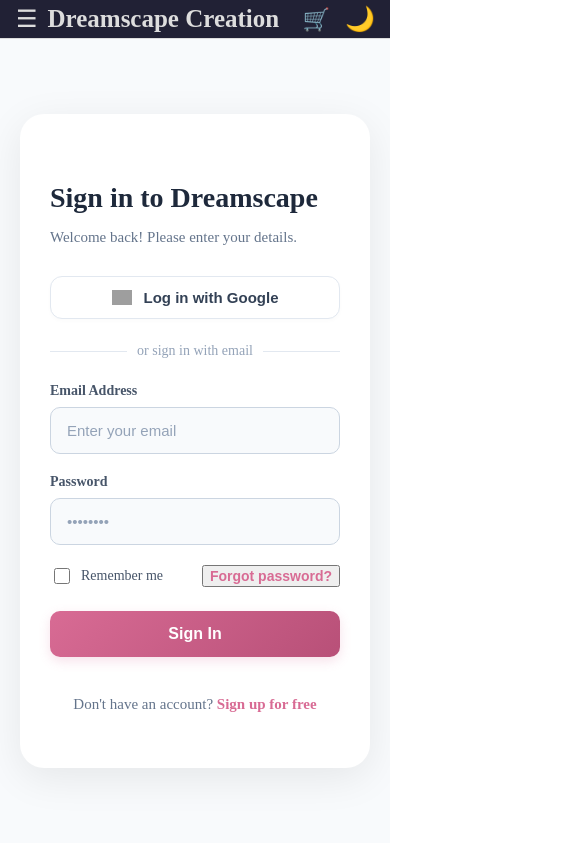
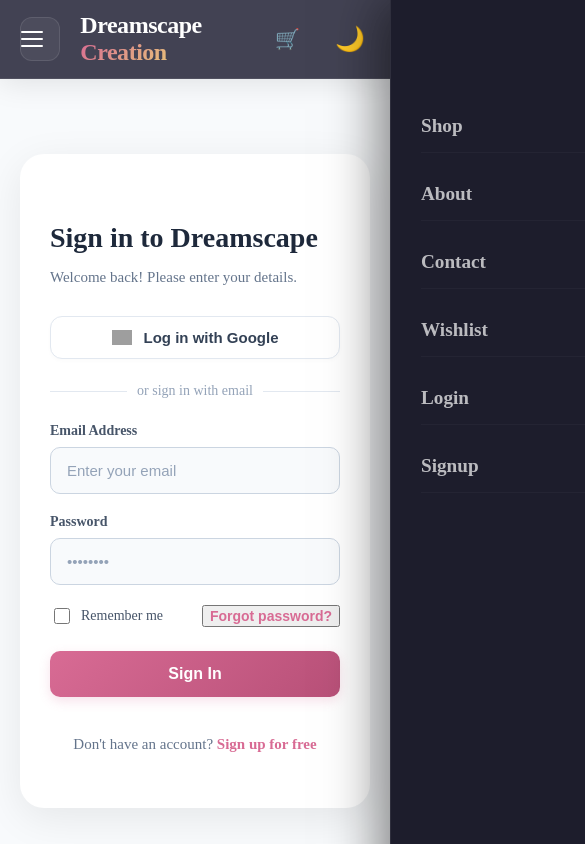
Before and after one commit to annu1908/1dreamscape_creation, a React (Create React App) app in the folder client/: page /login in a window 390 px wide. Shown: the top 844 px of the page, 585 px wide, since content can reach past the window. Built offline with nearby package versions, Linux system fonts and the light colour scheme; no server answers; grey boxes are pictures that could not be loaded.

Commit message:
feat: premium navbar overhaul with glassmorphism and admin mobile fix

```diff
--- a/client/src/components/HeroSection.js
+++ b/client/src/components/HeroSection.js
@@ -59,7 +59,7 @@
 
           <div className="hero__actions">
             <button
-              onClick={() => document.getElementById('product-section')?.scrollIntoView({ behavior: 'smooth' })}
+              onClick={() => document.getElementById('product-list')?.scrollIntoView({ behavior: 'smooth' })}
               className="hero__btn hero__btn--primary"
             >
               <span>Shop Collection</span>
@@ -79,7 +79,7 @@
               </svg>
             </button>
             <button
-              onClick={() => document.getElementById('product-section')?.scrollIntoView({ behavior: 'smooth' })}
+              onClick={() => document.getElementById('product-list')?.scrollIntoView({ behavior: 'smooth' })}
               className="hero__btn hero__btn--secondary"
             >
               Explore Categories
--- a/client/src/components/Navbar.css
+++ b/client/src/components/Navbar.css
@@ -1,79 +1,133 @@
+/* ============================================
+   NAVBAR — Dreamscape Creations
+   Premium, Glassmorphism, Modern UI
+   ============================================ */
+
 .navbar {
   display: flex;
   justify-content: space-between;
   align-items: center;
-  padding: 20px 30px;
-  background:  #212135;
-  border-bottom: 1px solid #ddd;
-  position: relative;
+  padding: 12px 40px;
+  background: rgba(33, 33, 53, 0.85); /* Dark Deep Slate */
+  backdrop-filter: blur(12px);
+  -webkit-backdrop-filter: blur(12px);
+  border-bottom: 1px solid rgba(255, 255, 255, 0.08);
+  position: sticky;
+  top: 0;
+  z-index: 1000;
+  box-shadow: 0 4px 30px rgba(0, 0, 0, 0.1);
+  transition: all 0.3s ease;
 }
 
 .navbar-left {
   display: flex;
   align-items: center;
+  gap: 20px;
 }
 
+/* ---------- Logo ---------- */
 .logo {
-  font-size: 25px;
-  font-weight: bold;
-  color: #ddd;
+  font-size: 24px;
+  font-weight: 800;
+  color: #ffffff;
   text-decoration: none;
+  letter-spacing: -0.02em;
+  transition: transform 0.3s ease;
 }
 
-.navbar-right {
+.logo:hover {
+  transform: scale(1.02);
+}
+
+.logo-accent {
+  background: linear-gradient(135deg, #d86b94, #e8c07a);
+  -webkit-background-clip: text;
+  -webkit-text-fill-color: transparent;
+  background-clip: text;
+}
+
+/* ---------- Nav Links ---------- */
+.nav-links {
   display: flex;
   align-items: center;
-}
-
-.menu-toggle {
-  font-size: 24px;
-  background: none;
-  border: none;
-  cursor: pointer;
-  display: none;
-}
-
-.nav-links {
-  display: flex;
-  gap: 15px;
-  margin-right: 20px;
-  font-size: 20px;
+  gap: 8px;
 }
 
 .nav-link {
-  color:#ddd;
+  color: rgba(255, 255, 255, 0.7);
   text-decoration: none;
-  padding: 0.5rem 1rem;
-  transition: color 0.3s ease;
+  font-size: 0.95rem;
+  font-weight: 600;
+  padding: 8px 16px;
+  border-radius: 12px;
+  transition: all 0.3s cubic-bezier(0.4, 0, 0.2, 1);
+  position: relative;
 }
 
 .nav-link:hover {
-  color: #d86b94;
+  color: #ffffff;
+  background: rgba(255, 255, 255, 0.05);
 }
 
-/* Cart section */
+.nav-link::after {
+  content: '';
+  position: absolute;
+  bottom: 6px;
+  left: 50%;
+  width: 0;
+  height: 2px;
+  background: var(--hero-accent, #d86b94);
+  transition: all 0.3s ease;
+  transform: translateX(-50%);
+  border-radius: 2px;
+}
+
+.nav-link:hover::after {
+  width: 20px;
+}
+
+/* ---------- Cart & Theme ---------- */
+.navbar-cart {
+  display: flex;
+  align-items: center;
+  gap: 20px;
+}
+
 .cart-icon {
   text-decoration: none;
-  font-size: 22px;
-  color: #333;
+  font-size: 20px;
+  color: #ffffff;
   position: relative;
+  display: flex;
+  align-items: center;
+  transition: transform 0.2s ease;
+}
+
+.cart-icon:hover {
+  transform: translateY(-2px);
 }
 
 .cart-count {
   position: absolute;
-  top: -8px;
-  right: -10px;
-  background: red;
+  top: -10px;
+  right: -12px;
+  background: #d86b94;
   color: white;
   border-radius: 50%;
-  font-size: 12px;
-  padding: 2px 6px;
+  font-size: 10px;
+  font-weight: 800;
+  min-width: 18px;
+  height: 18px;
+  display: flex;
+  align-items: center;
+  justify-content: center;
+  box-shadow: 0 4px 10px rgba(216, 107, 148, 0.4);
+  border: 2px solid #212135;
 }
 
-/* User dropdown */
+/* ---------- User Dropdown ---------- */
 .user-dropdown {
   position: relative;
-  display: inline-block;
 }
 
 .user-initial-circle {
@@ -82,194 +136,201 @@
   width: 38px;
   height: 38px;
   border-radius: 50%;
-  text-align: center;
-  line-height: 38px;
+  display: flex;
+  align-items: center;
+  justify-content: center;
   font-weight: 700;
   cursor: pointer;
-  border: 2px solid rgba(255,255,255,0.3);
-  box-shadow: 0 4px 12px rgba(216, 107, 148, 0.3);
+  border: 2px solid rgba(255, 255, 255, 0.1);
+  box-shadow: 0 4px 15px rgba(0, 0, 0, 0.2);
   transition: all 0.3s ease;
-  font-size: 16px;
 }
 
 .user-initial-circle:hover {
-  transform: scale(1.1);
-  box-shadow: 0 6px 18px rgba(216, 107, 148, 0.5);
+  transform: translateY(-2px);
+  box-shadow: 0 6px 20px rgba(216, 107, 148, 0.4);
+  border-color: rgba(255, 255, 255, 0.3);
 }
 
 .dropdown-menu {
   position: absolute;
-  top: 50px;
+  top: calc(100% + 15px);
   right: 0;
-  background: #ffffff;
-  border-radius: 16px;
-  box-shadow: 0 15px 40px rgba(0, 0, 0, 0.12);
-  padding: 8px;
-  z-index: 1000;
-  min-width: 220px;
-  border: 1px solid rgba(0,0,0,0.06);
-  animation: dropdownFadeIn 0.2s ease;
+  background: rgba(33, 33, 53, 0.95);
+  backdrop-filter: blur(20px);
+  border-radius: 20px;
+  min-width: 240px;
+  border: 1px solid rgba(255, 255, 255, 0.08);
+  box-shadow: 0 20px 50px rgba(0, 0, 0, 0.3);
+  padding: 12px;
+  transform-origin: top right;
+  animation: dropdownIn 0.3s cubic-bezier(0.23, 1, 0.32, 1);
 }
 
-@keyframes dropdownFadeIn {
-  from { opacity: 0; transform: translateY(-8px); }
-  to { opacity: 1; transform: translateY(0); }
+@keyframes dropdownIn {
+  from { opacity: 0; transform: scale(0.95) translateY(-10px); }
+  to { opacity: 1; transform: scale(1) translateY(0); }
 }
 
 .dropdown-header {
-  padding: 12px 14px;
-  display: flex;
-  flex-direction: column;
+  padding: 12px 16px;
 }
 
 .dropdown-header strong {
+  display: block;
   font-size: 15px;
-  color: #1e293b;
-  margin-bottom: 2px;
+  color: #fff;
 }
 
 .dropdown-header span {
   font-size: 12px;
-  color: #94a3b8;
+  color: rgba(255, 255, 255, 0.5);
 }
 
 .dropdown-divider {
   height: 1px;
-  background: #f1f5f9;
-  margin: 4px 0;
+  background: rgba(255, 255, 255, 0.05);
+  margin: 8px 0;
 }
 
 .dropdown-item {
-  display: block;
-  padding: 10px 14px;
-  color: #334155;
+  display: flex;
+  align-items: center;
+  padding: 12px 16px;
+  color: rgba(255, 255, 255, 0.8);
   text-decoration: none;
+  font-size: 14px;
   font-weight: 600;
-  font-size: 14px;
-  border-radius: 10px;
-  transition: background 0.2s ease;
-  cursor: pointer;
+  border-radius: 12px;
+  transition: all 0.2s ease;
 }
 
 .dropdown-item:hover {
-  background: #f8fafc;
+  background: rgba(255, 255, 255, 0.05);
   color: #d86b94;
+  transform: translateX(4px);
 }
 
 .dropdown-logout {
-  color: #ef4444;
+  color: #ff4d4d;
 }
 
 .dropdown-logout:hover {
-  background: #fef2f2;
-  color: #dc2626;
+  background: rgba(255, 77, 77, 0.1);
+  color: #ff4d4d;
 }
 
-.logout {
+/* ---------- Hamburger Menu ---------- */
+.menu-toggle {
+  display: none;
+  background: rgba(255, 255, 255, 0.05);
+  border: 1px solid rgba(255, 255, 255, 0.1);
   cursor: pointer;
-  color: #d0006f;
-  font-weight: bold;
-  text-align: center;
+  padding: 0;
+  width: 44px;
+  height: 44px;
+  border-radius: 12px;
+  transition: all 0.3s ease;
+  z-index: 1001;
+  display: flex;
+  align-items: center;
+  justify-content: center;
 }
 
-.logout:hover {
-  color: #fff;
-  background-color: #d0006f;
-  border-radius: 4px;
-  padding: 4px 6px;
+.menu-toggle:hover {
+  background: rgba(255, 255, 255, 0.1);
+  border-color: rgba(255, 255, 255, 0.2);
 }
 
-/* Control visibility of logout vs initial */
-.desktop-only {
-  display: flex;
+.hamburger-box {
+  width: 22px;
+  height: 18px;
+  position: relative;
 }
 
-.mobile-only {
-  display: none;
+.hamburger-inner, .hamburger-inner::before, .hamburger-inner::after {
+  width: 22px;
+  height: 2px;
+  background: #ffffff;
+  position: absolute;
+  transition: all 0.35s cubic-bezier(0.4, 0, 0.2, 1);
+  border-radius: 4px;
+}
+
+.hamburger-inner { top: 50%; transform: translateY(-50%); }
+.hamburger-inner::before { content: ''; top: -7px; left: 0; }
+.hamburger-inner::after { content: ''; top: 7px; left: 0; }
+
+.menu-toggle.active .hamburger-inner { background: transparent; }
+.menu-toggle.active .hamburger-inner::before { transform: rotate(45deg); top: 0; }
+.menu-toggle.active .hamburger-inner::after { transform: rotate(-45deg); top: 0; }
+
+.nav-backdrop {
+  position: fixed;
+  inset: 0;
+  background: rgba(0, 0, 0, 0.5);
+  backdrop-filter: blur(4px);
+  z-index: 998;
+  animation: fadeIn 0.3s ease;
+}
+
+@keyframes fadeIn {
+  from { opacity: 0; }
+  to { opacity: 1; }
 }
 
 /* ============ MOBILE VIEW ============ */
-@media (max-width: 768px) {
+@media (max-width: 992px) {
+  .navbar { padding: 12px 20px; }
+  .nav-links:not(.open) { display: none; }
 
-  .navbar {
-    padding: 0 10px;
-    justify-content: space-between;
-  }
-
-  .navbar-left {
-    gap: 4px;
-    margin-left: 0;
-    padding-left: 0;
-  }
-
-  .navbar-cart {
-    margin-right: 0;
-  }
-
-  .menu-toggle {
-    display: block;
-    color: #ddd;
-  }
+  .menu-toggle { display: block; z-index: 1001; }
 
   .nav-links {
-    display: none;
-    position: absolute;
-    top: 60px;
-    left: 0;
-    width: 100%;
+    position: fixed;
+    top: 0;
+    right: 0;
+    height: 100vh;
+    width: 300px;
+    background: rgba(25, 25, 40, 0.98);
+    backdrop-filter: blur(20px);
     flex-direction: column;
-    background: #212135;
-    padding: 15px 0;
-    border-top: 1px solid #ddd;
+    padding: 100px 30px;
+    gap: 15px;
     z-index: 1000;
-    align-items: center;
+    border-left: 1px solid rgba(255, 255, 255, 0.08);
+    box-shadow: -10px 0 50px rgba(0, 0, 0, 0.5);
+    transform: translateX(100%);
+    transition: transform 0.4s cubic-bezier(0.4, 0, 0.2, 1);
+    display: flex !important;
   }
 
   .nav-links.open {
-    display: flex;
+    transform: translateX(0);
   }
 
-  .desktop-only {
-    display: none !important;
+  .nav-link {
+    width: 100%;
+    font-size: 1.2rem;
+    padding: 15px 0;
+    border-bottom: 1px solid rgba(255, 255, 255, 0.03);
+    border-radius: 0;
   }
 
-  .mobile-only {
-    display: block !important;
-    font-weight: bold;
-    color: #d0006f;
-    cursor: pointer;
-    padding: 6px 10px;
-    border: 2px solid #d0006f;
-    border-radius: 6px;
-    background-color: white;
-  }
+  .nav-link:hover { background: none; }
 
-  .mobile-only:hover {
-    background-color: #d0006f;
-    color: white;
-  }
+  .mobile-only { display: block !important; }
+  .desktop-only { display: none !important; }
 
-  .user-initial-circle {
-    padding: 8px 12px;
-  }
-
-  .logout-dropdown {
-    position: absolute;
-    top: 40px;
-    background: white;
-    padding: 5px 10px;
-    border: 1px solid #ccc;
-    cursor: pointer;
-    z-index: 10;
-    right: 0;
-  }
-
-  .logout-dropdown:hover {
-    background-color: #f0f0f0;
+  .logout.mobile-only {
+    margin-top: 30px;
+    padding: 14px 24px;
+    border-radius: 14px;
+    background: rgba(255, 77, 77, 0.1);
+    color: #ff4d4d;
+    font-weight: 700;
+    text-align: center;
+    border: 1px solid rgba(255, 77, 77, 0.2);
+    width: 100%;
   }
 }
-@media(min-width:769px){
-  .mobile-only{
-    display: none;
-  }
-}
--- a/client/src/components/Navbar.js
+++ b/client/src/components/Navbar.js
@@ -41,8 +41,14 @@
   return (
     <nav className="navbar">
       <div className="navbar-left">
-        <button className="menu-toggle" onClick={() => setMenuOpen(!menuOpen)}>☰</button>
-        <Link to="/" className="logo">Dreamscape Creation</Link>
+        <button className={`menu-toggle ${menuOpen ? 'active' : ''}`} onClick={() => setMenuOpen(!menuOpen)} aria-label="Toggle Menu">
+          <div className="hamburger-box">
+            <div className="hamburger-inner"></div>
+          </div>
+        </button>
+        <Link to="/" className="logo">
+          Dreamscape <span className="logo-accent">Creation</span>
+        </Link>
       </div>
 
       <div className="navbar-right">
@@ -59,6 +65,10 @@
             </>
           ) : (
             <>
+              <Link to="/profile" className="nav-link mobile-only" onClick={() => setMenuOpen(false)}>My Profile</Link>
+              {user && user.role === 'admin' && (
+                <Link to="/admin" className="nav-link mobile-only" onClick={() => setMenuOpen(false)}>Admin Dashboard</Link>
+              )}
               <Link to="/orders" className="nav-link" onClick={() => setMenuOpen(false)}>My Orders</Link>
 
               {/* Desktop initial + dropdown */}
@@ -98,6 +108,7 @@
           <ThemeToggle />
         </div>
       </div>
+      {menuOpen && <div className="nav-backdrop" onClick={() => setMenuOpen(false)}></div>}
     </nav>
   );
 };
```
Also changed, not shown: client/src/components/HeroSection.css (+8 -5 lines).
